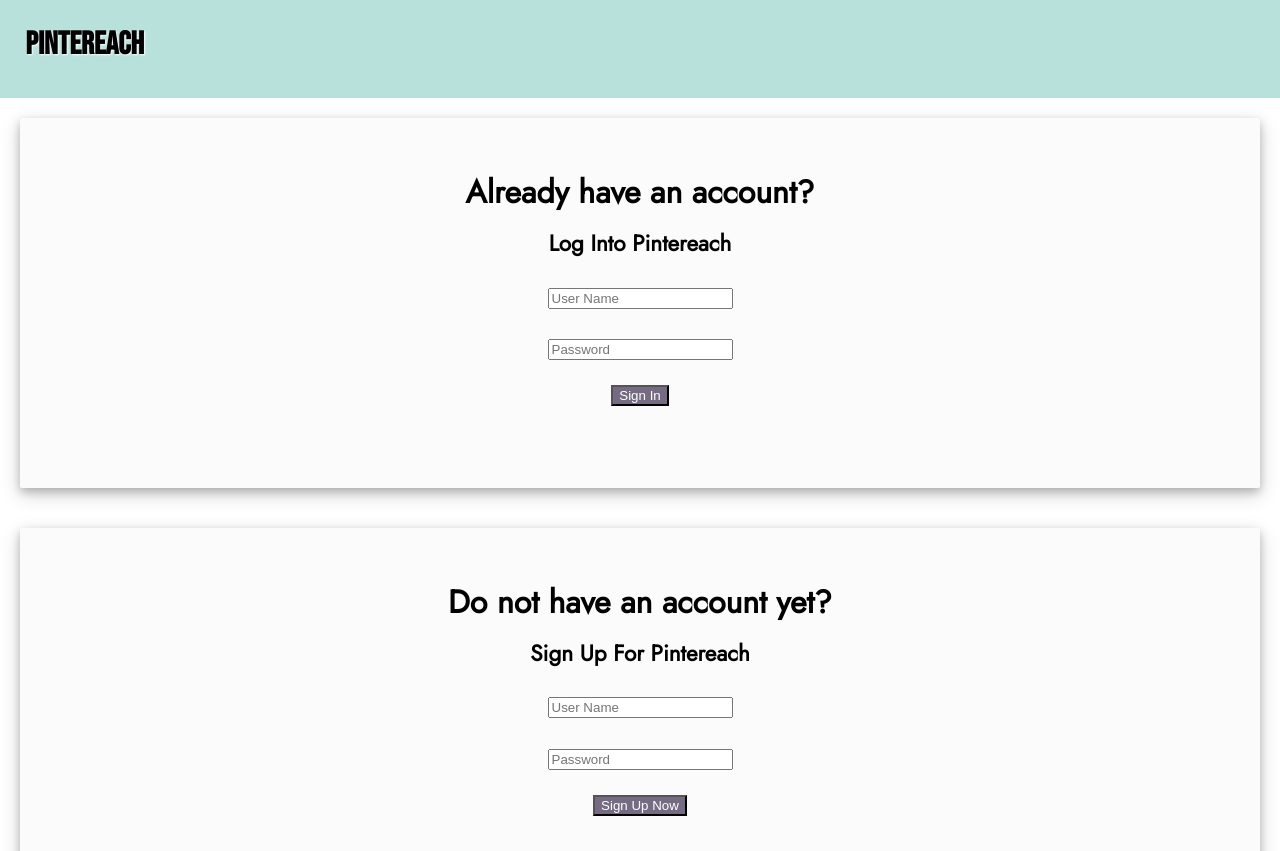
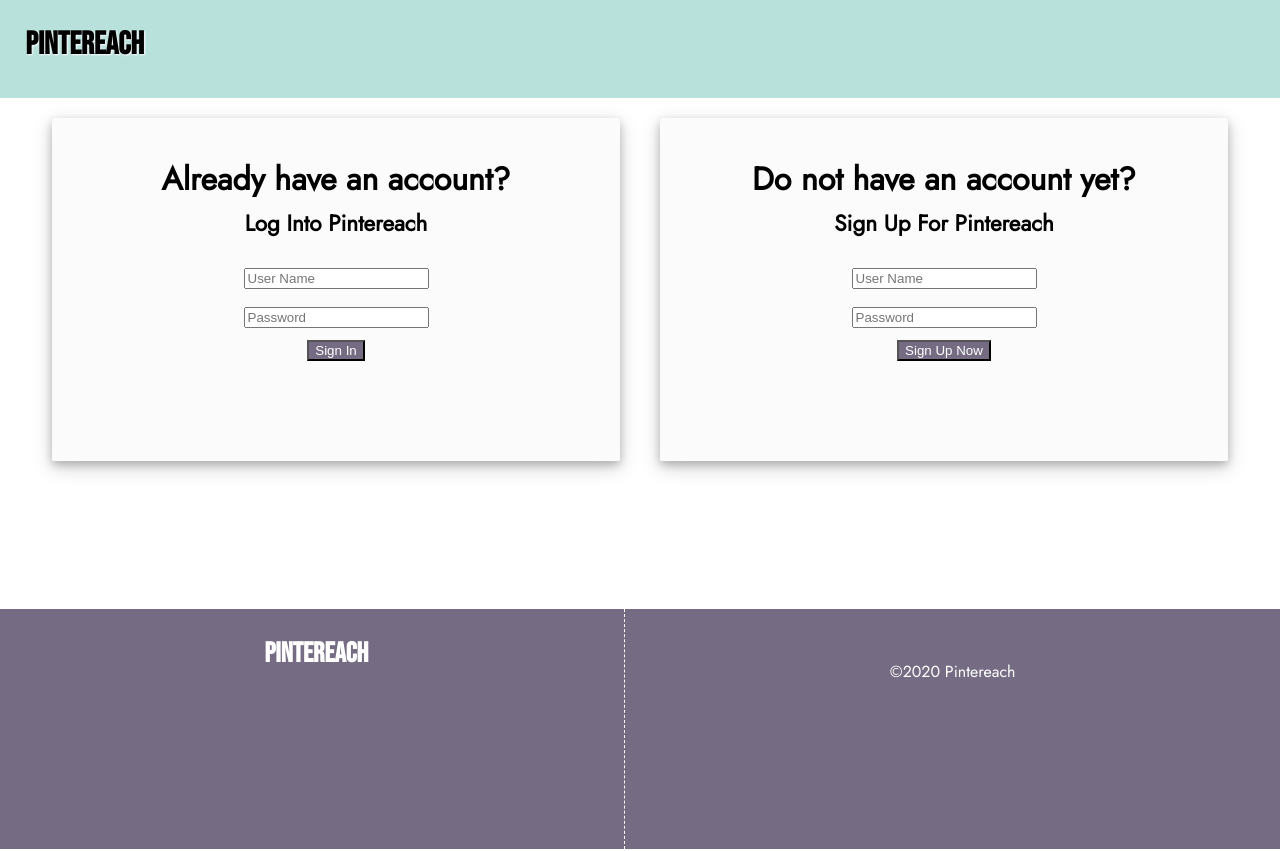
Before and after one commit to Pintreach-Build-Week/FrontEnd, a React (Create React App) app in the folder pintereach/: page / in a window 1280 px wide. Shown: the top 851 px of the page. Built offline with nearby package versions, Linux system fonts and the light colour scheme.

Commit message:
add Brittany styling

```diff
--- a/pintereach/src/components/Home.js
+++ b/pintereach/src/components/Home.js
@@ -6,13 +6,31 @@ import styled from 'styled-components';
 
 const Container = styled.div`
     margin: 0px;
+    #flexthem{
+      display:flex;
+      justify-content:space-between;
+      width:95vw;
+      margin:0 auto;
+      #leftside{
+        width:50vw;
+      }
+      #rightside{
+        width:50vw;
+      }
+    }
 `
 
 const Home = () => {
     return(
         <Container>
-            <LogIn />
-            <SignUserUp/>
+            <div id="flexthem">
+                <div id="leftside">
+                    <LogIn />
+                </div>
+                <div id="rightside">
+                    <SignUserUp/>
+                </div>
+            </div>
             <Footer />
         </Container>
     )
```
